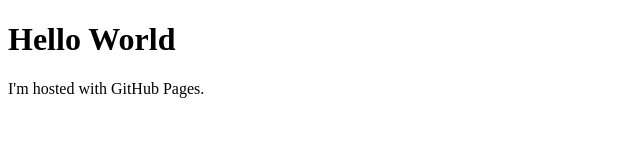
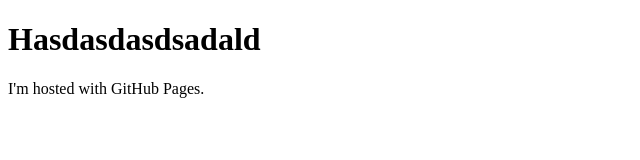
Before and after one commit to OskariSutela/valmer, a plain HTML site: page index.html in a window 1280 px wide. Shown: the whole page, without its empty margins (0-640 px from the left). Drawn offline with Linux system fonts and the light colour scheme.

Commit message:
Update index.html
Testi Valmer kansio

```diff
--- a/index.html
+++ b/index.html
@@ -1,7 +1,7 @@
 <!DOCTYPE html>
 <html>
 <body>
-<h1>Hello World</h1>
+<h1>Hasdasdasdsadald</h1>
 <p>I'm hosted with GitHub Pages.</p>
 </body>
 </html>
```
